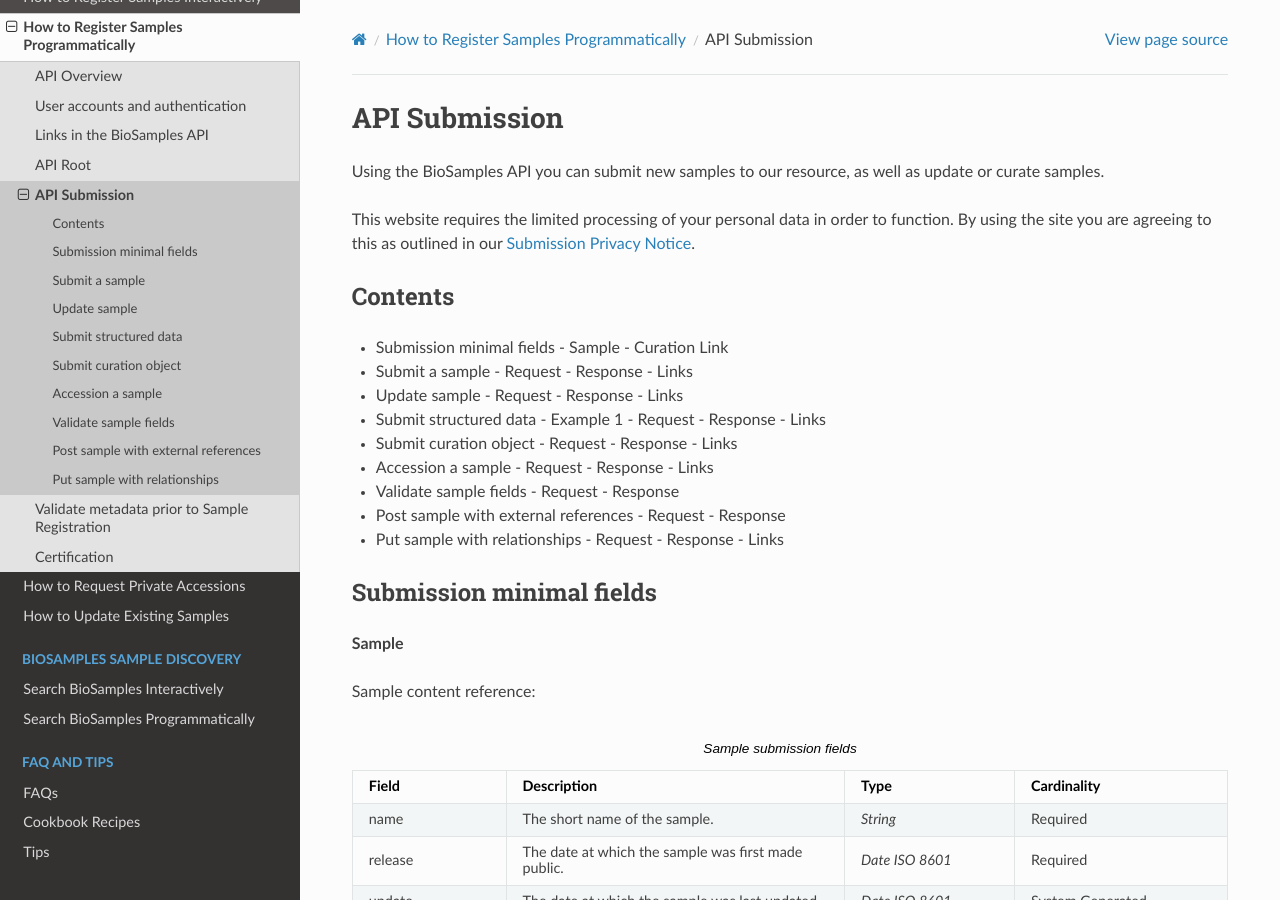
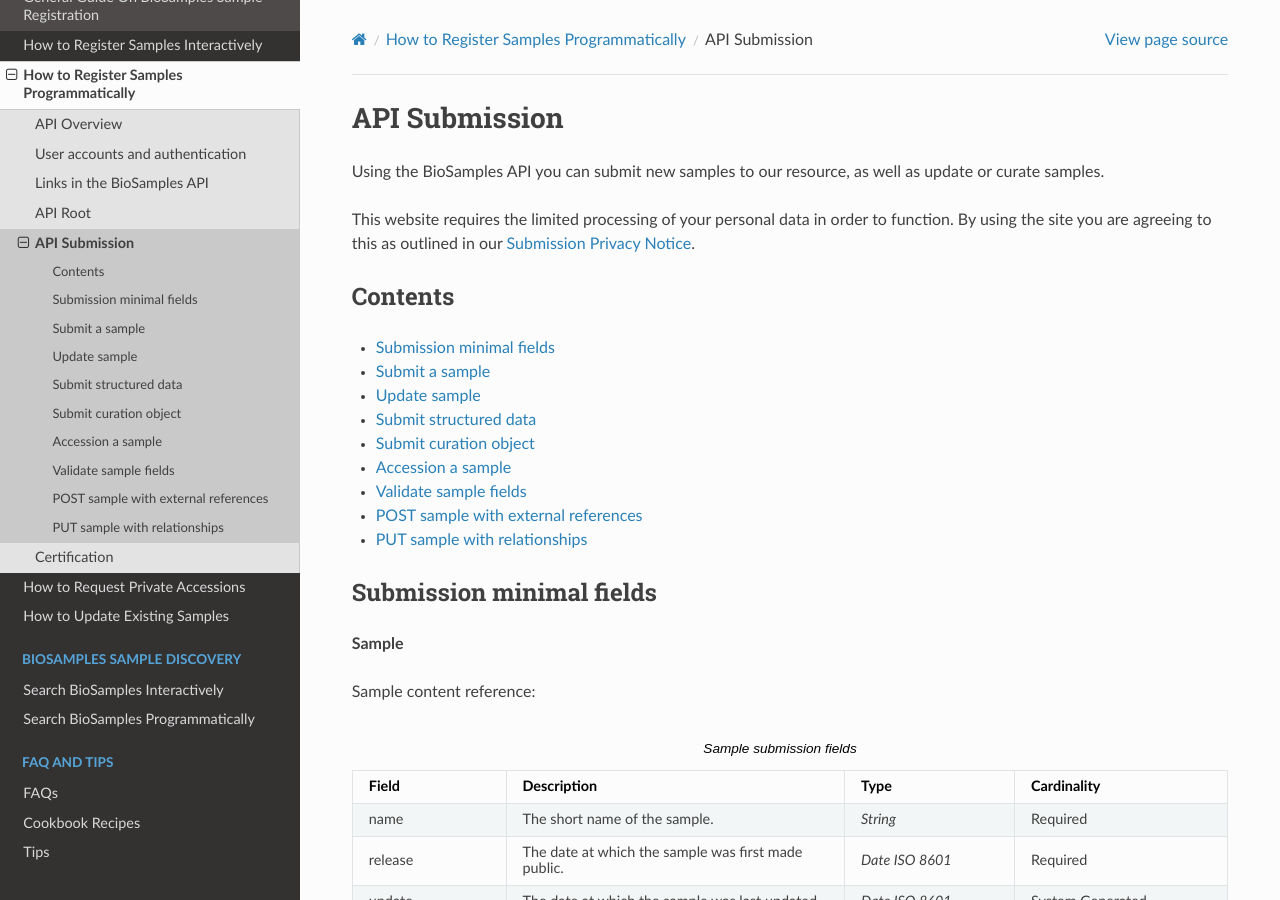
Before and after one commit to EBIBioSamples/read_docs, a Sphinx documentation site: the page built from docs/submit/programmatically/submit.rst, in a window 1280 px wide and 900 px high. Built offline with Sphinx 7.4.7 and the Read the Docs theme 3.1.0, drawn with Linux system fonts in a browser that asks for light colours; some of the changed text lies outside the part shown.

Commit message:
use ref: in the general-guide to link to submit.rst subheadings

```diff
--- a/docs/conf.py
+++ b/docs/conf.py
@@ -33,6 +33,16 @@
 html_logo = 'BioSamples_logo.png'
 html_static_path = ['_static']
 
+
+# Add the extension
+extensions = [
+    "sphinx.ext.autosectionlabel",
+]
+
+# Make sure the target is unique
+autosectionlabel_prefix_document = True
+
+
 def setup(app):
     app.add_css_file('custom.css')
 
--- a/docs/submit/general-guide.rst
+++ b/docs/submit/general-guide.rst
@@ -16,6 +16,9 @@
 - `Updating existing samples <update-samples.html>`_
 - `Obtaining private accessions prior to sample registration <request-accessions.html>`_
 - `Validating Samples using the JSON API <programmatically/validate.html>`_
+
+- :ref:`programmatically/submit:Accession a sample`.
+- :ref:`programmatically/submit:Validate sample fields`.
 
 
 The interactive file upload service is recommended, unless you are already familiar with programmatic submissions.
--- a/docs/submit/programmatically.rst
+++ b/docs/submit/programmatically.rst
@@ -11,5 +11,4 @@
     programmatically/links
     programmatically/API-root
     programmatically/submit
-    programmatically/validate
     programmatically/certification
--- a/docs/submit/programmatically/submit.rst
+++ b/docs/submit/programmatically/submit.rst
@@ -8,40 +8,16 @@
 Contents
 --------
 
-- Submission minimal fields
-  - Sample
-  - Curation Link
-- Submit a sample
-  - Request
-  - Response
-  - Links
-- Update sample
-  - Request
-  - Response
-  - Links
-- Submit structured data
-  - Example 1
-  - Request
-  - Response
-  - Links
-- Submit curation object
-  - Request
-  - Response
-  - Links
-- Accession a sample
-  - Request
-  - Response
-  - Links
-- Validate sample fields
-  - Request
-  - Response
-- Post sample with external references
-  - Request
-  - Response
-- Put sample with relationships
-  - Request
-  - Response
-  - Links
+- `Submission minimal fields`_
+- `Submit a sample`_
+- `Update sample`_
+- `Submit structured data`_
+- `Submit curation object`_
+- `Accession a sample`_
+- `Validate sample fields`_
+- `POST sample with external references`_
+- `PUT sample with relationships`_
+
 
 Submission minimal fields
 --------------------------
@@ -619,7 +595,7 @@
      "create": "2025-07-30T08:54:06.361023322Z"
    }
 
-Post sample with external references
+POST sample with external references
 ------------------------------------
 
 `POST` a sample with external references.
@@ -681,7 +657,7 @@
      }
    }
 
-Put sample with relationships
+PUT sample with relationships
 -----------------------------
 
 `PUT` a sample with relationships.
--- a/docs/submit/programmatically/validate.rst
+++ /dev/null
@@ -1,2 +0,0 @@
-Validate metadata prior to Sample Registration
-================================================
```
